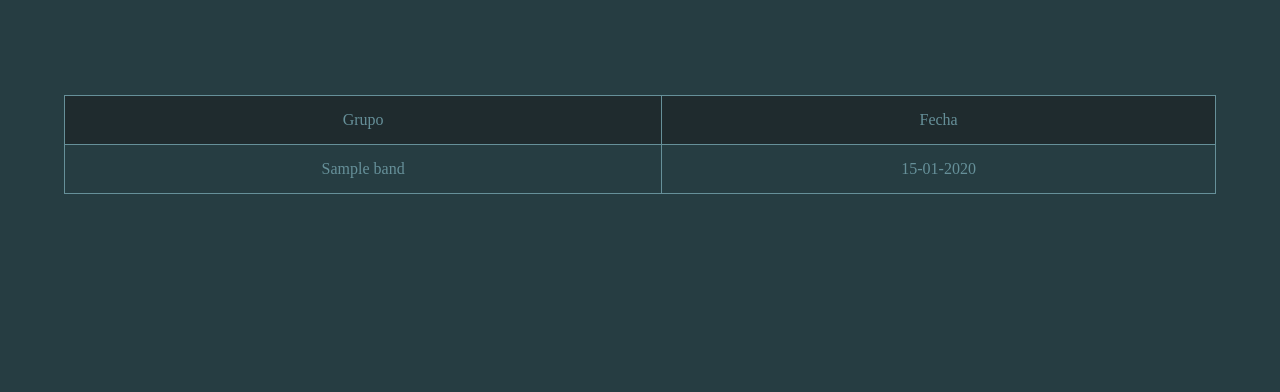
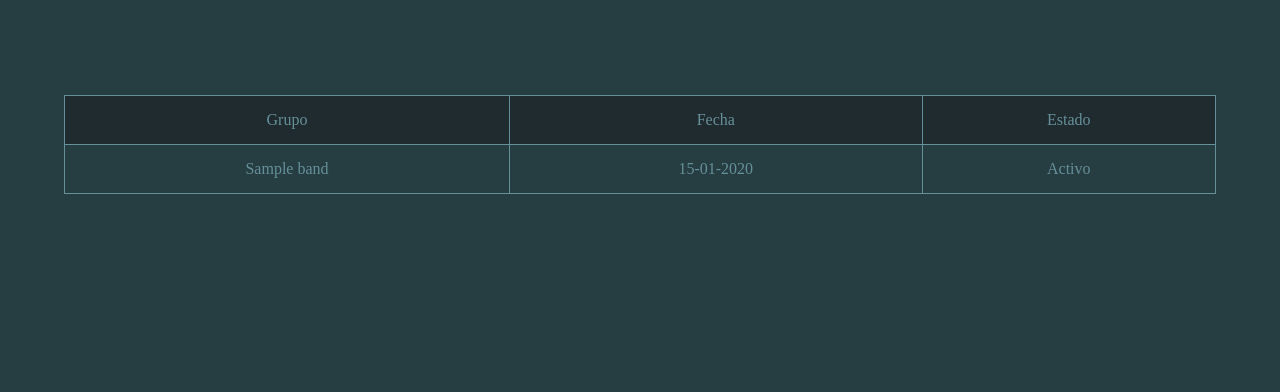
Before and after one commit to APA1112/CommunWheels, a Symfony app: template templates/timeTable/modificar.html.twig in a window 1280 px wide. Shown: the part 50-442 px from the top of the page. Run offline with Twig, Linux system fonts and the light colour scheme; the template is opened without the code that fills it: most values are stand-ins (such as "Sample title", 1, 10 or a date in 2020); some libraries are stand-ins or nearby versions.

Commit message:
Correcting minor errors in navigability

```diff
--- a/assets/styles/app.css
+++ b/assets/styles/app.css
@@ -92,7 +92,7 @@ CSS FOR TABLE AND TABLE CONTAINER
     text-decoration: none;
     color: var(--text-color);
 }
-.table_container tr td:first-child:hover{
+.link_td:hover{
     background-color: var(--hover-color);
     color: var(--back-color);
     cursor: pointer;
--- a/src/Controller/DriverController.php
+++ b/src/Controller/DriverController.php
@@ -45,7 +45,7 @@ class DriverController extends AbstractController
         $driver = new Driver();
         $user = new User();
         $user->setDriver($driver);
-        $driver->getUser()->setPassword($this->passwordHasher->hashPassword($user, 'password'));
+        $driver->getUser()->setPassword($this->passwordHasher->hashPassword($user, 'cambiame'));
         $driver->getUser()->setIsAdmin(0);
         $driver->getUser()->setIsDriver(1);
         $driver->setDaysDriven(0);
--- a/src/DataFixtures/AppFixtures.php
+++ b/src/DataFixtures/AppFixtures.php
@@ -48,7 +48,7 @@ class AppFixtures extends Fixture
 
             UserFactory::createOne([
                 'username' => $username,
-                'password' => $this->passwordHasher->hashPassword(new User(), 'password'),
+                'password' => $this->passwordHasher->hashPassword(new User(), 'cambiame'),
                 'isDriver' => true,
                 'isAdmin' => false,
                 'driver' => $driver,
--- a/templates/groups/main.html.twig
+++ b/templates/groups/main.html.twig
@@ -20,7 +20,7 @@
                 <tbody>
                 {% for group in groups %}
                     <tr>
-                        <td>
+                        <td class="link_td">
                             {% if is_granted('ROLE_GROUP_ADMIN') %}
                                 {% if app.request.attributes.get('_route')=='group_filter' %}
                                     <a href="{{ path('timetable_main') }}">
--- a/templates/non_school_day/index.html.twig
+++ b/templates/non_school_day/index.html.twig
@@ -10,7 +10,8 @@
         </div>
         <div class="table_container">
             <table class="tabla">
-
+                <thead></thead>
+                <tbody></tbody>
             </table>
         </div>
     </div>
--- a/templates/notify/main.html.twig
+++ b/templates/notify/main.html.twig
@@ -16,7 +16,7 @@
                 <tbody>
                 {% for absence in absences %}
                     <tr>
-                        <td>
+                        <td class="link_td">
                             <a href="{{ path('mod_absence', {'id':absence.id}) }}">
                                 {{ absence.absenceDate | date('Y-m-d') }}
                             </a>
--- a/templates/timeTable/main.html.twig
+++ b/templates/timeTable/main.html.twig
@@ -24,7 +24,7 @@
                     <tbody>
                     {% for group in groups %}
                         <tr>
-                            <td>
+                            <td class="link_td">
                                 <a href="{{ path('timetable_mod', {'id':group.id}) }}">
                                     {{ group.name }}
                                 </a>
--- a/templates/timeTable/modificar.html.twig
+++ b/templates/timeTable/modificar.html.twig
@@ -14,13 +14,19 @@
                 <tr>
                     <th>Grupo</th>
                     <th>Fecha</th>
+                    <th>Estado</th>
                 </tr>
                 </thead>
                 <tbody>
                 {% for timeTable in timeTablesGroup %}
                     <tr>
-                        <td><a href="{{ path('app_trip', {'id':timeTable.id}) }}">{{ timeTable.band.name }}</a></td>
+                        {% if timeTable.active %}
+                            <td class="link_td"><a href="{{ path('app_trip', {'id':timeTable.id}) }}">{{ timeTable.band.name }}</a></td>
+                        {% else %}
+                            <td>{{ timeTable.band.name }}</td>
+                        {% endif %}
                         <td>{{ timeTable.weekStartDate|date('d-m-Y') }}</td>
+                        <td>{{ timeTable.active ? 'Activo':'Inactivo' }}</td>
                     </tr>
                 {% else %}
                     <tr>
--- a/templates/users/main.html.twig
+++ b/templates/users/main.html.twig
@@ -18,7 +18,7 @@
                 <tbody>
                 {% for driver in pagination %}
                     <tr>
-                        <td>
+                        <td class="link_td">
                             <a href="{{ path('driver_mod', {'id':driver.id}) }}">
                                 {{ driver.name}} {{ driver.lastName }}
                             </a>
```
Also changed, not shown: src/Entity/TimeTable.php (+12 -0 lines).
